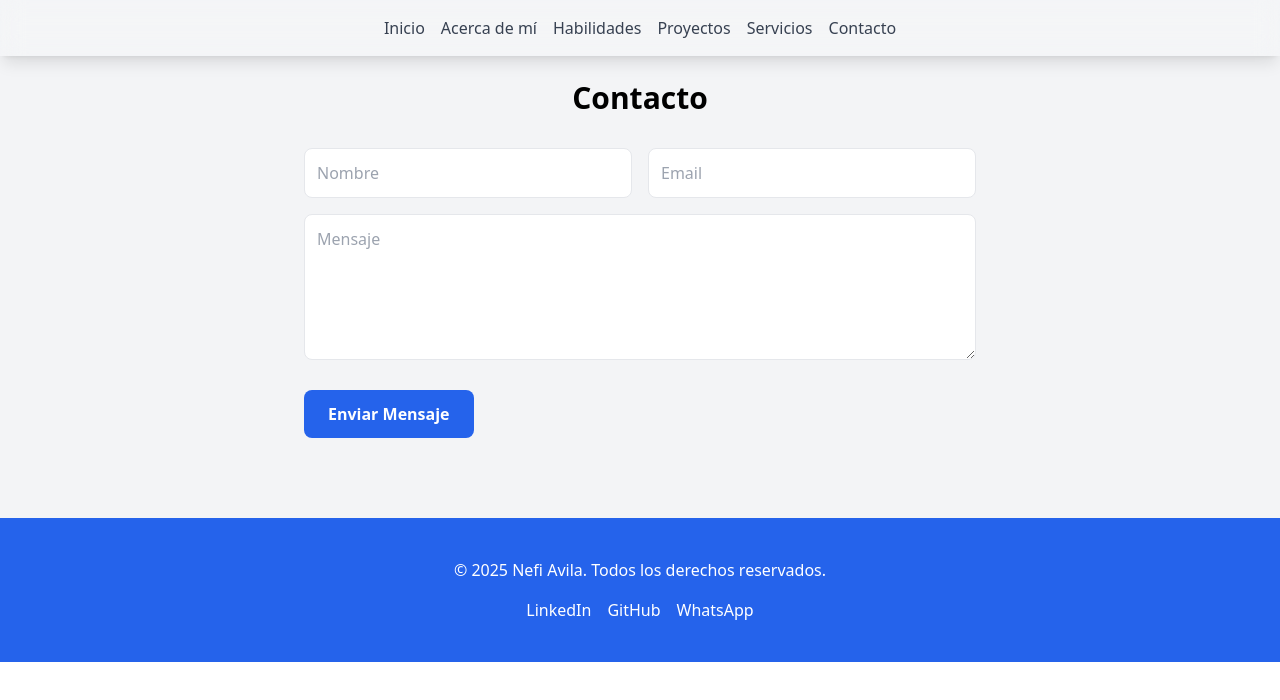
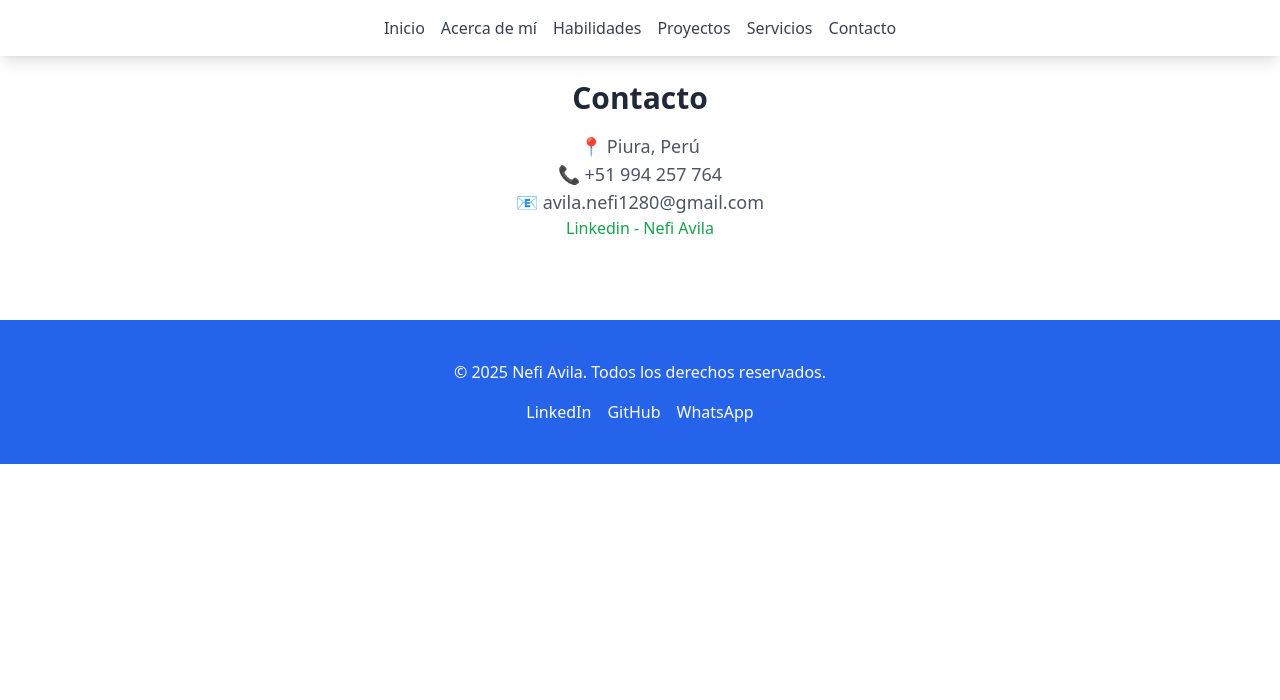
Before and after one commit to amnefi/portfolio, a React (Vite) app: page /contact in a window 1280 px wide. Shown: the top 700 px of the page. Built offline with nearby package versions, Linux system fonts and the light colour scheme.

Commit message:
Textos agregados

```diff
--- a/src/Pages/About.jsx
+++ b/src/Pages/About.jsx
@@ -1,12 +1,16 @@
 const About = () => {
   return (
-    <section className="py-20">
-      <div className="container mx-auto px-4">
-        <h2 className="text-3xl font-bold text-center">Sobre Mí</h2>
-        <p className="mt-4 text-gray-700 text-center max-w-2xl mx-auto">
-          Soy un ingeniero de software especializado en inteligencia artificial con experiencia en desarrollo de aplicaciones web y móviles. Me apasiona resolver problemas complejos y crear soluciones innovadoras.
-        </p>
-      </div>
+    <section className="py-12 px-4 bg-white">
+      <h2 className="text-3xl font-bold mb-6 text-gray-800">Sobre Mí</h2>
+      <p className="text-lg text-gray-600 leading-relaxed">
+        Soy Nefi Fabrizio Avila, con 21 años, ubicado en Piura, Perú. Desde mis inicios en el mundo de la tecnología,
+        he buscado soluciones innovadoras que no solo mejoren los procesos empresariales, sino que también simplifiquen
+        el trabajo diario de las personas.
+      </p>
+      <p className="text-lg text-gray-600 mt-4 leading-relaxed">
+        Mi enfoque se basa en la colaboración, la resolución eficiente de problemas y la búsqueda constante de mejoras.
+        Me apasiona el desarrollo de software, la automatización y el análisis de datos.
+      </p>
     </section>
   );
 };
--- a/src/Pages/Contact.jsx
+++ b/src/Pages/Contact.jsx
@@ -1,19 +1,17 @@
 const Contact = () => {
   return (
-    <section className="py-20 bg-gray-100">
-      <div className="container mx-auto px-4">
-        <h2 className="text-3xl font-bold text-center">Contacto</h2>
-        <form className="mt-8 max-w-2xl mx-auto">
-          <div className="grid grid-cols-1 md:grid-cols-2 gap-4">
-            <input type="text" placeholder="Nombre" className="p-3 border rounded-lg"/>
-            <input type="email" placeholder="Email" className="p-3 border rounded-lg"/>
-          </div>
-          <textarea placeholder="Mensaje" className="mt-4 p-3 border rounded-lg w-full" rows="5"></textarea>
-          <button type="submit" className="mt-6 px-6 py-3 bg-blue-600 text-white rounded-lg font-semibold">
-            Enviar Mensaje
-          </button>
-        </form>
-      </div>
+    <section className="py-20 px-4 bg-white text-center">
+      <h2 className="text-3xl font-bold mb-4 text-gray-800">Contacto</h2>
+      <p className="text-lg text-gray-600">📍 Piura, Perú</p>
+      <p className="text-lg text-gray-600">📞 +51 994 257 764</p>
+      <p className="text-lg text-gray-600">📧 avila.nefi1280@gmail.com</p>
+      <a
+        href="https://www.linkedin.com/in/nefi-avila"
+        className="text-green-600 hover:underline"
+        target="_blank"
+      >
+        Linkedin - Nefi Avila
+      </a>
     </section>
   );
 };
--- a/src/Pages/Home.jsx
+++ b/src/Pages/Home.jsx
@@ -1,4 +1,19 @@
 const Home = () => {
-    return <div>Welcome to the Home Page!</div>;
-  };
-  export default Home;
+  return (
+    <section className="text-center py-20 bg-gray-100">
+      <h1 className="text-4xl font-extrabold text-gray-800">¡Hola, soy Nefi Avila!</h1>
+      <p className="text-lg mt-4 text-gray-600 max-w-2xl mx-auto">
+        Desarrollador de Software apasionado por la optimización de procesos, automatización e Inteligencia de Negocios.
+        Mi enfoque está en crear soluciones tecnológicas que generen impacto real.
+      </p>
+      <a
+        href="contact"
+        className="mt-6 inline-block bg-green-500 text-white px-6 py-3 rounded-lg hover:bg-green-600 transition"
+      >
+        ¡Trabajemos juntos!
+      </a>
+    </section>
+  );
+};
+
+export default Home;
--- a/src/Pages/Services.jsx
+++ b/src/Pages/Services.jsx
@@ -1,8 +1,15 @@
 const Services = () => {
     return (
-        <div>
-            <h1>Services</h1>
-        </div>
-    )
-};
-export default Services;
+      <section className="py-20 px-4 bg-gray-50">
+        <h2 className="text-3xl font-bold mb-6 text-gray-800">Servicios</h2>
+        <ul className="list-disc list-inside text-gray-600 space-y-3">
+          <li>Desarrollo e implementación de sistemas web</li>
+          <li>Automatización de procesos y mejora operativa</li>
+          <li>Análisis y visualización de datos con Power BI</li>
+          <li>Consultoría en tecnología y transformación digital</li>
+        </ul>
+      </section>
+    );
+  };
+
+  export default Services;
--- a/src/Pages/Skills.jsx
+++ b/src/Pages/Skills.jsx
@@ -1,18 +1,30 @@
 const Skills = () => {
-  const skills = [
-    "JavaScript", "React", "Node.js", "Python", "Machine Learning", "Tailwind CSS"
-  ];
+  return (
+    <section className="py-12 px-4 bg-gray-50">
+      <h2 className="text-3xl font-bold mb-6 text-gray-800">Habilidades</h2>
 
-  return (
-    <section className="py-20">
-      <div className="container mx-auto px-4">
-        <h2 className="text-3xl font-bold text-center">Habilidades</h2>
-        <div className="mt-8 flex flex-wrap justify-center">
-          {skills.map((skill, index) => (
-            <div key={index} className="m-2 px-4 py-2 bg-blue-600 text-white rounded-lg">
-              {skill}
-            </div>
-          ))}
+      <div className="grid grid-cols-1 md:grid-cols-2 gap-6">
+        <div>
+          <h3 className="text-xl font-semibold text-gray-700">Habilidades Técnicas</h3>
+          <ul className="list-disc list-inside text-gray-600 mt-3 space-y-2">
+            <li>Desarrollo Backend - Django Rest Framework (Python)</li>
+            <li>Modelado y diseño de bases de datos (Oracle)</li>
+            <li>Microsoft Azure - Arquitectura Cloud</li>
+            <li>Power BI - Análisis y Visualización de Datos</li>
+            <li>Metodologías Ágiles - Scrum</li>
+            <li>Git y control de versiones</li>
+          </ul>
+        </div>
+
+        <div>
+          <h3 className="text-xl font-semibold text-gray-700">Habilidades Blandas</h3>
+          <ul className="list-disc list-inside text-gray-600 mt-3 space-y-2">
+            <li>Resolución de problemas y creatividad</li>
+            <li>Trabajo en equipo y comunicación</li>
+            <li>Proactividad y responsabilidad</li>
+            <li>Explicación de conceptos técnicos</li>
+            <li>Capacidad de aprendizaje rápido</li>
+          </ul>
         </div>
       </div>
     </section>
```
